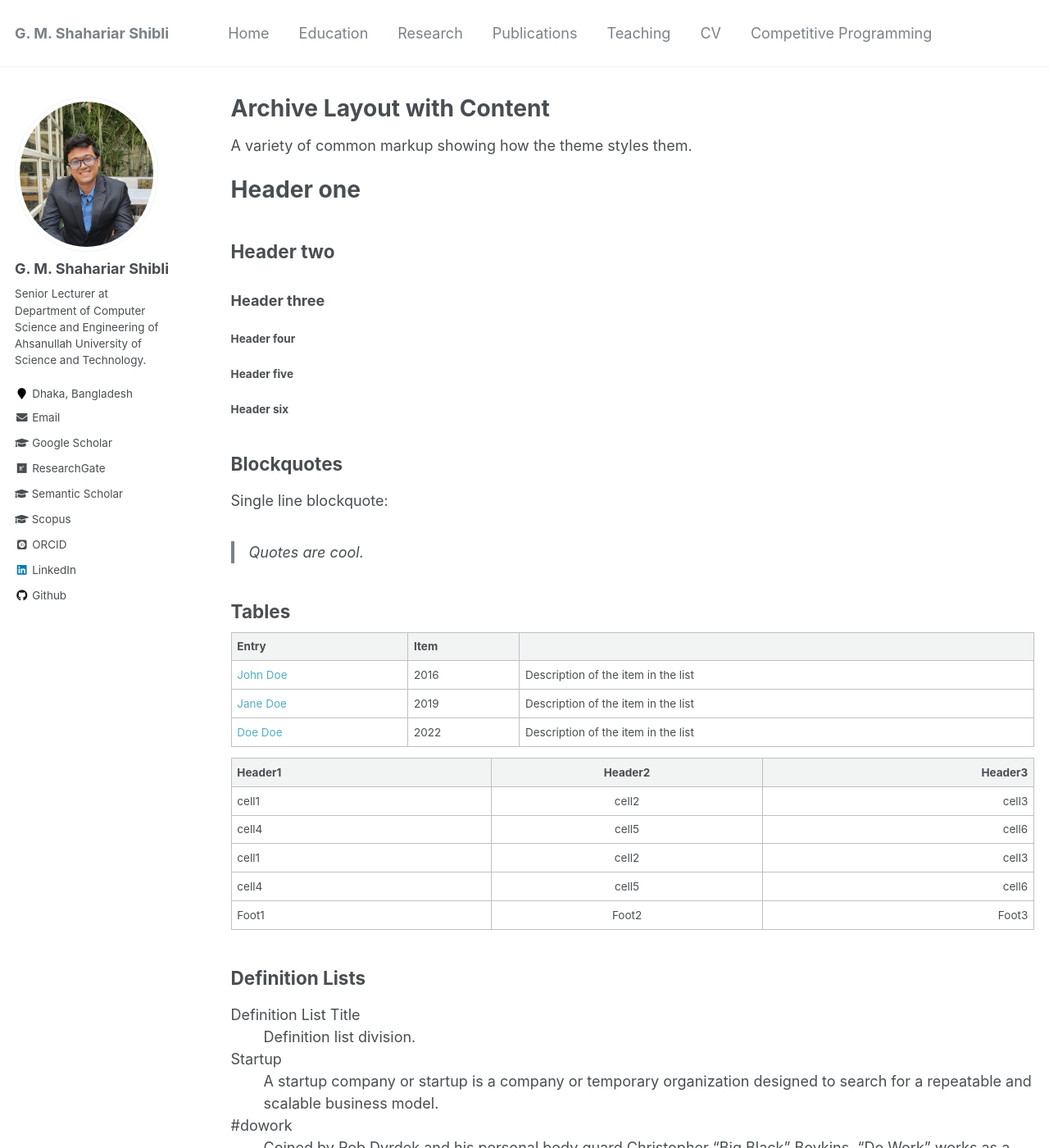
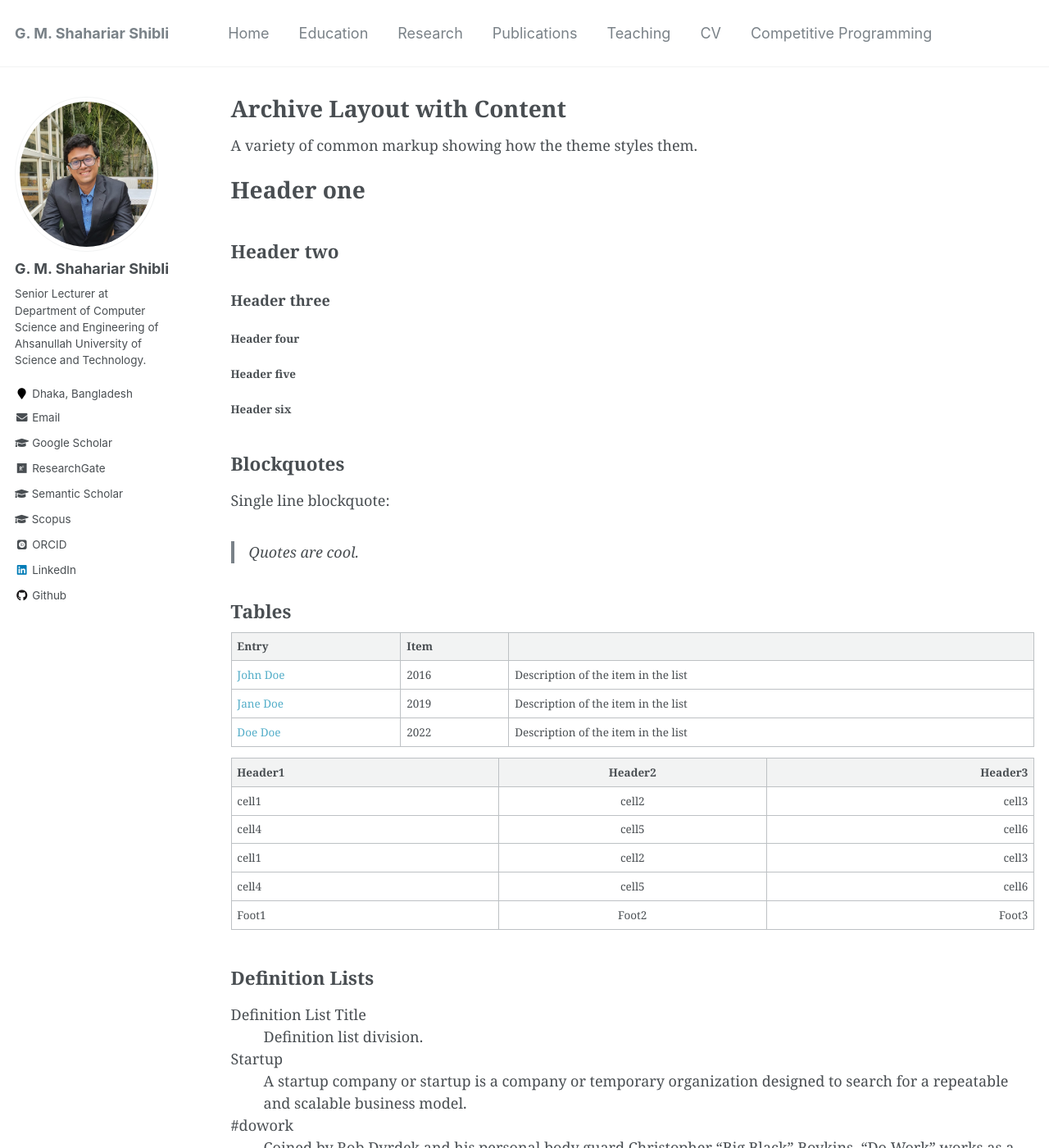
Before and after one commit to shahariar-shibli/shahariar-shibli.github.io, a Jekyll site: the page built from _pages/archive-layout-with-content.md, in a window 1280 px wide and 1400 px high. Shown: the whole window at 82% size. Built offline with Jekyll 4.4.1, drawn with Linux system fonts in a browser that asks for light colours; some web fonts are replaced.

Commit message:
Update _variables.scss

```diff
--- a/_sass/_variables.scss
+++ b/_sass/_variables.scss
@@ -28,8 +28,8 @@ $bodoni                     : "Bodoni MT", serif;
 $calisto                    : "Calisto MT", serif;
 $garamond                   : Garamond, serif;
 
-$global-font-family         : $sans-serif;
-$header-font-family         : $sans-serif;
+$global-font-family         : $georgia;
+$header-font-family         : $georgia;
 $caption-font-family        : $serif;
 
 /* type scale */
```
